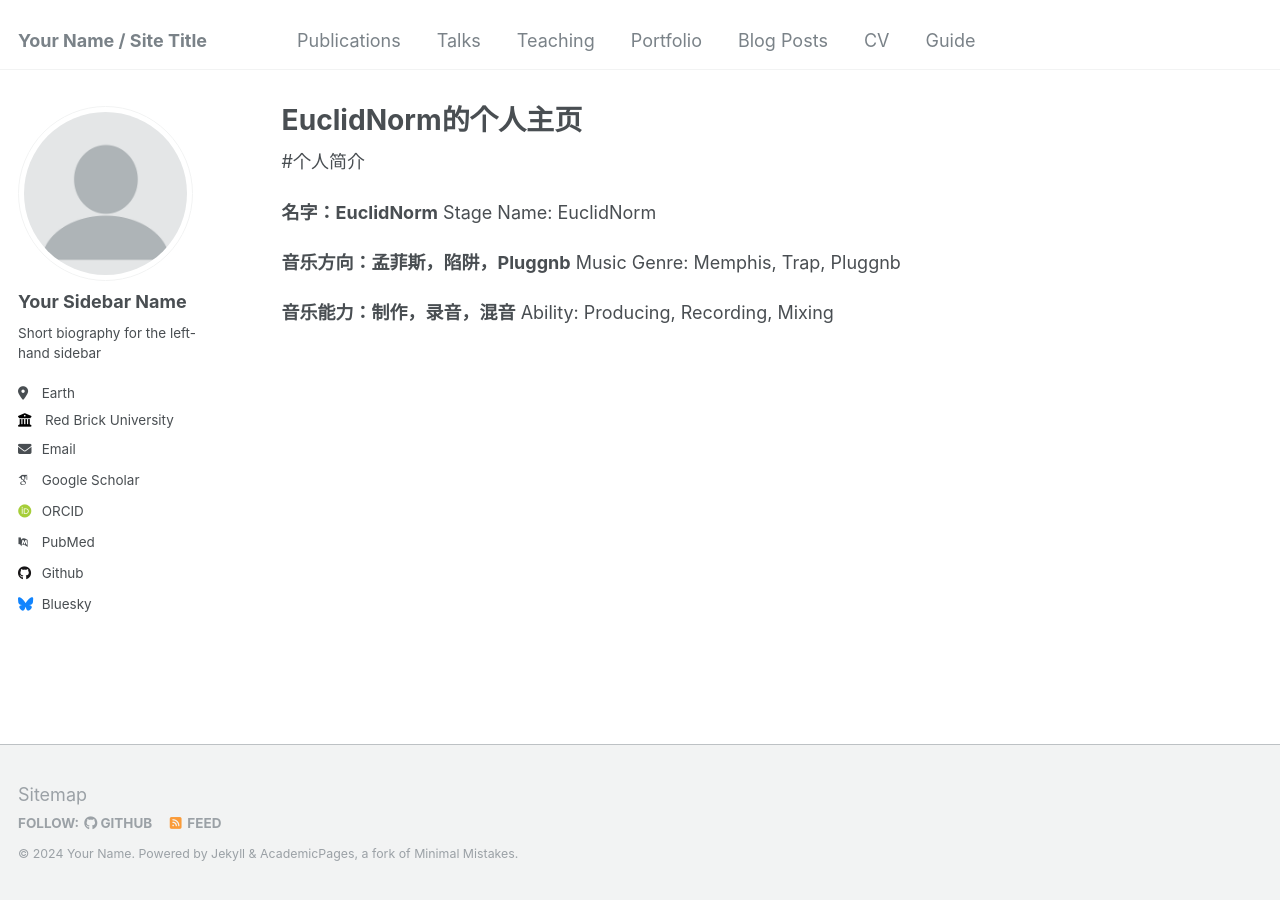
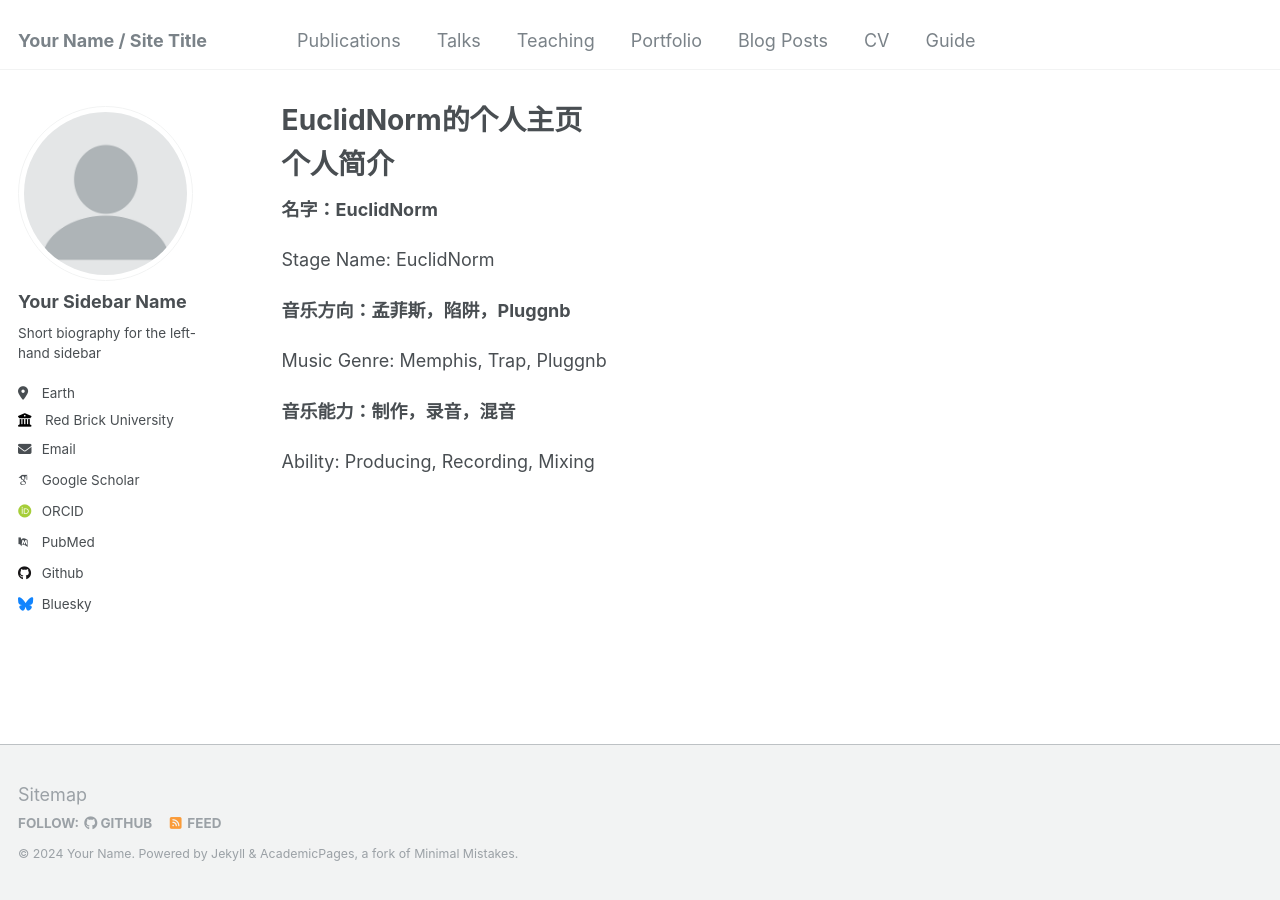
Before and after one commit to BSITA-CQ/BSITA-CQ.github.io, a Jekyll site: the page built from _pages/about.md, in a window 1280 px wide. Built offline with Jekyll 4.4.1, drawn with Linux system fonts in a browser that asks for light colours; some web fonts are replaced.

```diff
--- a/_pages/about.md
+++ b/_pages/about.md
@@ -7,13 +7,19 @@ redirect_from:
   - /about.html
 ---
 
-#个人简介
+个人简介
+==========
 
 **名字：EuclidNorm**
+
 Stage Name: EuclidNorm
 
+
 **音乐方向：孟菲斯，陷阱，Pluggnb**
+
 Music Genre: Memphis, Trap, Pluggnb
 
+
 **音乐能力：制作，录音，混音**
+
 Ability: Producing, Recording, Mixing
```
